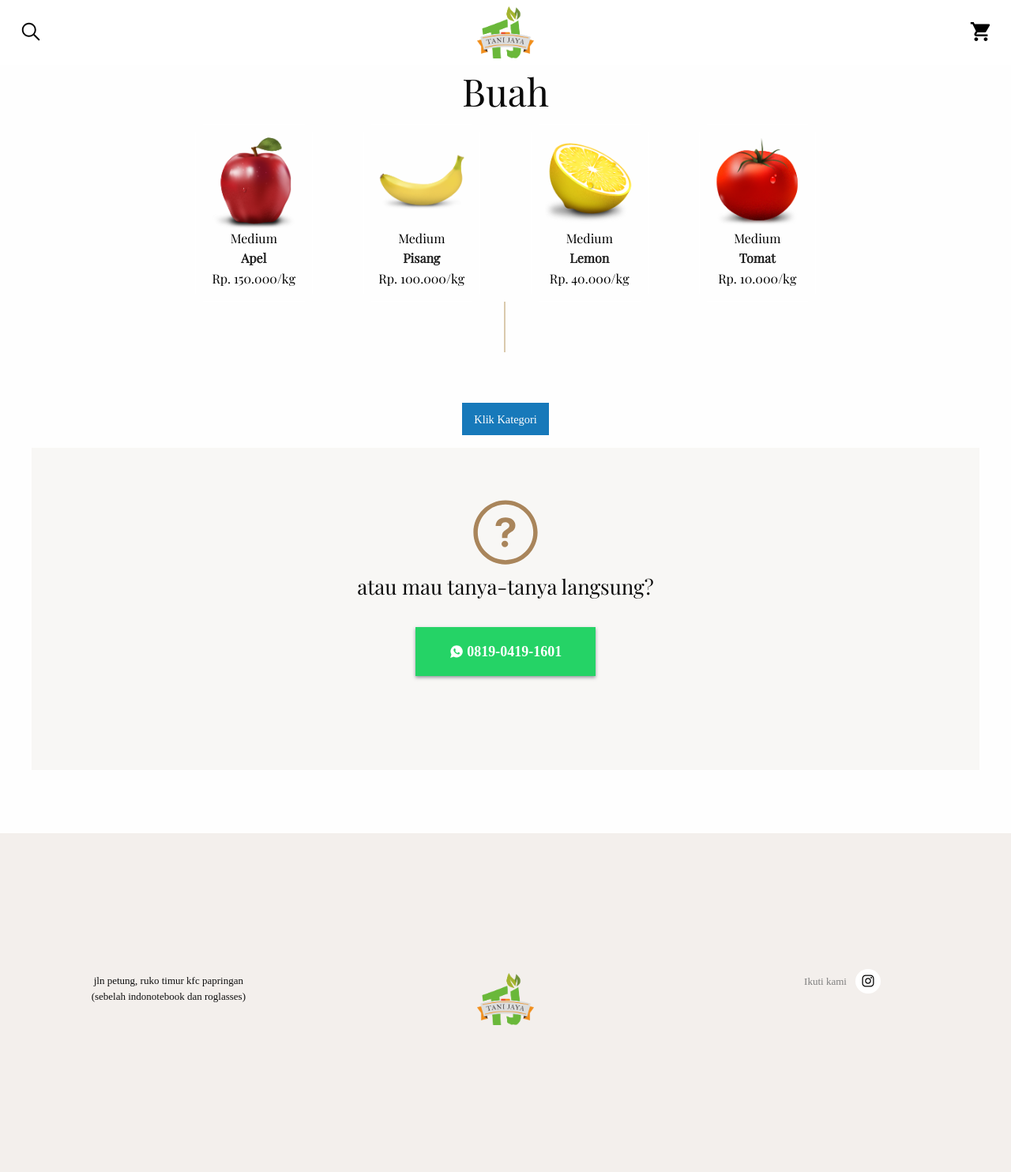
After one commit to gangsarswapurba/tanijaya, a CodeIgniter app: page /tanijaya/index.php/produkin_kategori/tampil_produk in a window 1280 px wide. The commit adds this page. Shown: the whole page at 79% size. Run offline with CodeIgniter, Linux system fonts and the light colour scheme; some web fonts are replaced.

Commit message:
membah router new page jika kategori di klik..

```diff
--- a/application/config/config.php
+++ b/application/config/config.php
@@ -23,7 +23,7 @@ defined('BASEPATH') OR exit('No direct script access allowed');
 | a PHP script and you can easily do that on your own.
 |
 */
-$config['base_url'] = 'http://localhost/tanijaya.innaweb.com';
+$config['base_url'] = 'http://localhost/tanijaya/';
 
 /*
 |--------------------------------------------------------------------------
--- a/application/config/database.php
+++ b/application/config/database.php
@@ -76,9 +76,9 @@ $query_builder = TRUE;
 $db['default'] = array(
 	'dsn'	=> '',
 	'hostname' => 'localhost',
-	'username' => 'u4354245_timtam',
-	'password' => 'timtam',
-	'database' => 'u4354245_tanijaya',
+	'username' => 'root',
+	'password' => '',
+	'database' => 'tanijaya',
 	'dbdriver' => 'mysqli',
 	'dbprefix' => '',
 	'pconnect' => FALSE,
--- a/application/config/routes.php
+++ b/application/config/routes.php
@@ -52,3 +52,6 @@ defined('BASEPATH') OR exit('No direct script access allowed');
 $route['default_controller'] = 'home';
 $route['404_override'] = '';
 $route['translate_uri_dashes'] = FALSE;
+
+
+$route['produk_in_kategori'] = 'produkIn_kategori/tampil_produk';
--- /dev/null
+++ b/application/controllers/produkIn_kategori.php
@@ -0,0 +1,27 @@
+<?php
+defined('BASEPATH') OR exit('No direct script access allowed');
+
+class produkIn_kategori extends CI_Controller {
+
+    /**
+     * Index Page for this controller.
+     *
+     * Maps to the following URL
+     *      http://example.com/index.php/welcome
+     *  - or -
+     *      http://example.com/index.php/welcome/index
+     *  - or -
+     * Since this controller is set as the default controller in
+     * config/routes.php, it's displayed at http://example.com/
+     *
+     * So any other public methods not prefixed with an underscore will
+     * map to /index.php/welcome/<method_name>
+     * @see https://codeigniter.com/user_guide/general/urls.html
+     */
+    public function tampil_produk()
+    {
+        $this->load->view('header');
+        $this->load->view('showIn_produk');
+        $this->load->view('footer');
+    }
+}
--- a/application/views/footer.php
+++ b/application/views/footer.php
@@ -7,6 +7,12 @@
       </div>
     </div>
   </div>
+
+  <div style="text-align: center;">
+    <button class="button primary" onclick="window.location.replace('<?php  echo base_url(); ?>produkIn_kategori/tampil_produk');">Klik Kategori</button>
+  </div>
+
+
 
 <div class="grid-container contact">
     <div class="grid-x">
--- a/application/views/produk-favorit.php
+++ b/application/views/produk-favorit.php
@@ -23,7 +23,5 @@
   <?php $i++; ?>
 <?php endforeach; ?>
 
-
-
   </div>
 </div>
--- /dev/null
+++ b/application/views/showIn_produk.php
@@ -0,0 +1,53 @@
+
+<div class="fruit-container ">
+    <div class="text-center">
+        <h1>Buah</h1>
+    </div>
+
+    <div class="d-flex show-produks">
+        <div class="m-1 m-l-r">
+            <a href="">
+                <img src="<?php echo base_url(); ?>asset/img/product/iconfinder_Apple_56029.png" alt="">
+                <div class="text-center">
+                    <p>Medium</p>
+                    <p>Apel</p>
+                    <p>Rp. 150.000/kg</p>
+                </div>
+            </a>
+        </div>
+
+        <div class="m-1 m-l-r">
+            <a href="">
+                <img src="<?php echo base_url(); ?>asset/img/product/iconfinder_Banana_56018.png" alt="">
+                <div class="text-center">
+                    <p>Medium</p>
+                    <p>Pisang</p>
+                    <p>Rp. 100.000/kg</p>
+                </div>
+            </a>
+        </div>
+
+        <div class="m-1 m-l-r">
+            <a href="">
+                <img src="<?php echo base_url(); ?>asset/img/product/iconfinder_Lemon_56022.png" alt="">
+                <div class="text-center">
+                    <p>Medium</p>
+                    <p>Lemon</p>
+                    <p>Rp. 40.000/kg</p>
+                </div>
+            </a>
+        </div>
+
+        <div class="m-1 m-l-r">
+            <a href="">
+                <img src="<?php echo base_url(); ?>asset/img/product/iconfinder_Tomato_56019.png" alt="">
+                <div class="text-center">
+                    <p>Medium</p>
+                    <p>Tomat</p>
+                    <p>Rp. 10.000/kg</p>
+                </div>
+            </a>
+        </div>
+    </div>
+
+</div>
--- a/asset/css/app.css
+++ b/asset/css/app.css
@@ -464,6 +464,7 @@ body.keranjang .top-bar, body.pencarian .top-bar, .grid-container.produk-favorit
     font-family: 'Muli';
 }
 
+<<<<<<< Updated upstream
 td.foto > a > img {
     height: 66px;
 }
@@ -535,3 +536,57 @@ span.qty-text {
   line-height: 18px;
   box-shadow: 0 2px 4px 0 rgba(50,54,72,0.50);
 }
+
+.show-produks{
+    width: 100%;
+    justify-content: center;
+}
+
+.show-produks > div{
+    width: 100%;
+    padding: 1rem;
+    border: solid 1px #fff;
+    border-radius: 10px;
+}
+
+.show-produks > div:hover{
+    overflow: hidden;
+    border: solid 1px #6ab83a86;
+}
+
+.show-produks p{
+    margin: 0;
+}
+
+
+.show-produks p:nth-child(2){
+    font-weight: 700;
+    color: rgb(31, 31, 31);
+}
+
+.show-produks a:hover {
+    color: rgb(0, 0, 0);
+
+}
+
+.d-flex{
+    display: flex;
+}
+
+.m-1{
+    margin: 1rem;
+}
+
+.m-l-r{
+    margin: 0 2rem;
+}
+
+.text-center{
+    text-align: center;
+}
+
+.fruit-container{
+    max-width: 850px;
+    margin: 0 auto;
+
+}
```
Also changed, not shown: application/views/produk.php (line endings or trailing spaces).
